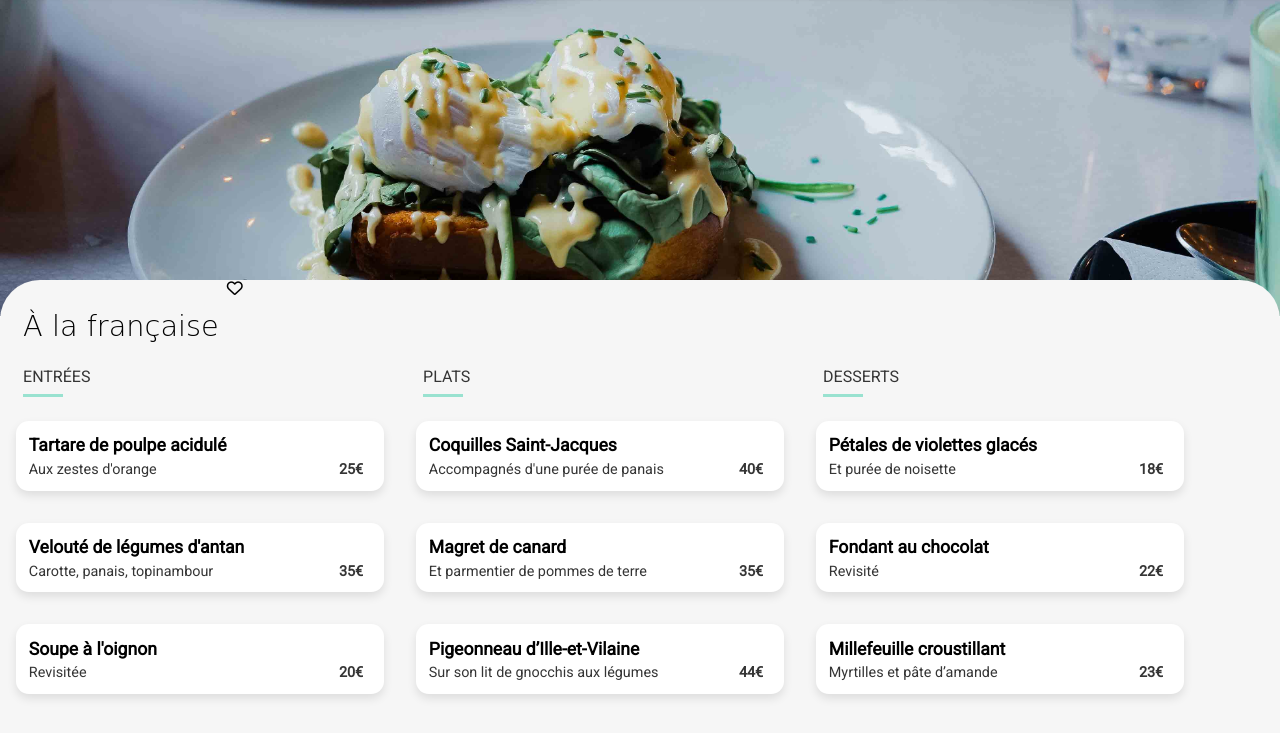
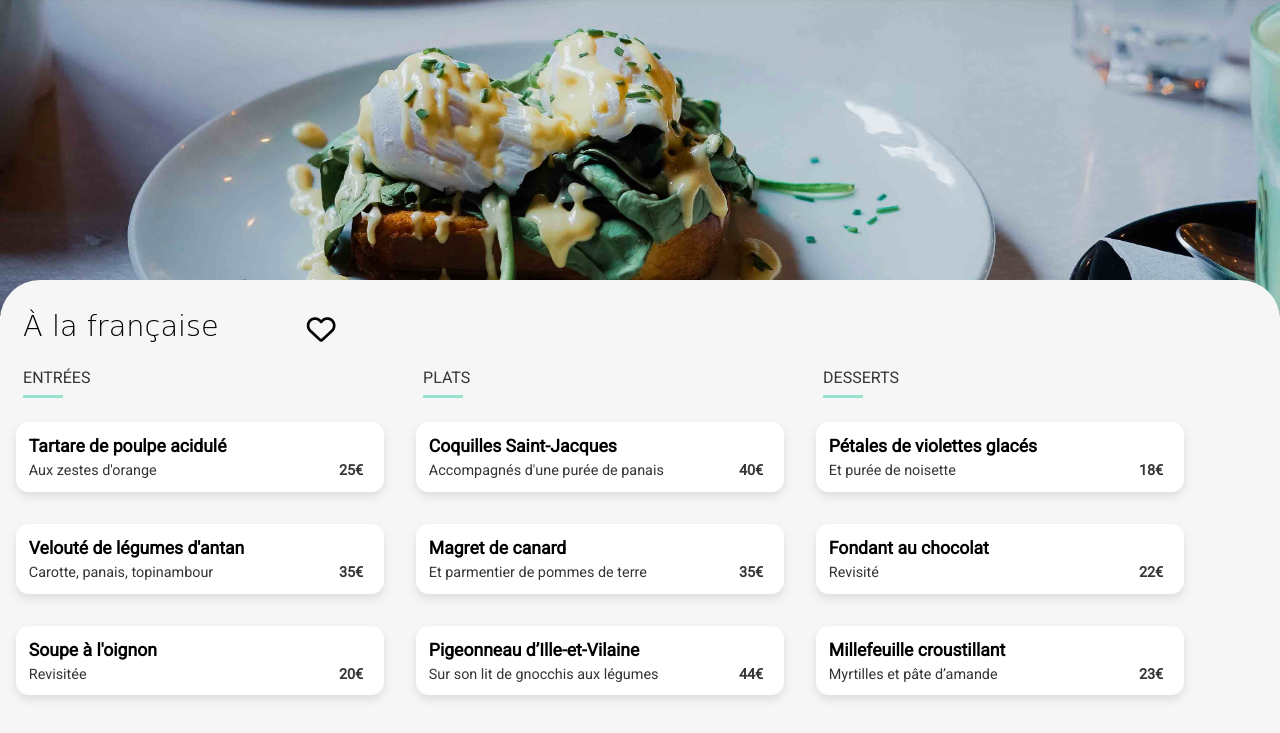
Before and after one commit to Lob2018/YannLobjois_3_14012021, a plain HTML site: page html/a-la-francaise.html in a window 1280 px wide. Shown: the part 67-800 px from the top of the page. Drawn offline with Linux system fonts and the light colour scheme; a web font is replaced by a local one.

Commit message:
Fix-modifications des favoris pour toutes les pages

```diff
--- a/html/a-la-francaise.html
+++ b/html/a-la-francaise.html
@@ -41,7 +41,8 @@
         <img class="banner-resto__img" src="../img/restaurants/a-la-francaise.jpg" alt="À la française">
         <section class="la-carte">
             <div class="resto--titre">
-                <h1>À la française</h1><i class="far fa-heart"></i>
+                <h1>À la française</h1>
+                <a href="#" class="favoris"><i class="far fa-heart"></i></a>
             </div>
             <section class="plats">
                 <h2>ENTRÉES</h2> <i></i>
--- a/scss/composants/_la-carte.scss
+++ b/scss/composants/_la-carte.scss
@@ -40,7 +40,7 @@
             & a.favoris {
                 max-height: 1.8rem;
                 max-width: 1.8rem;
-                margin: 2.2rem map-get($size, marge) 0 map-get($size, marge);
+                margin: 2.2rem map-get($size, marge) 0 0;
                 >i {
                     font-size: 1.8rem;
                     max-width: 1.8rem;
```
Also changed, not shown: html/la-note-enchantee.html (+2 -1 lines), html/le-delice-des-sens.html (+2 -1 lines), css/style.css.
